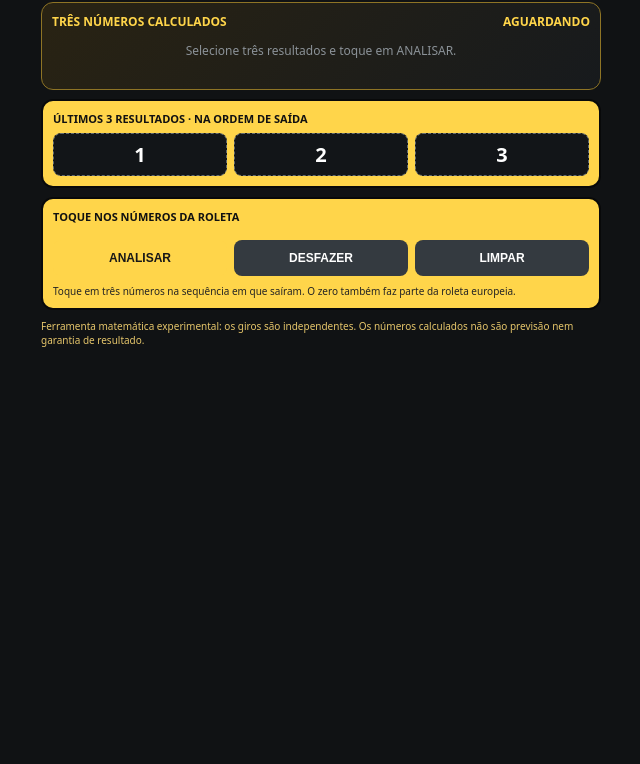
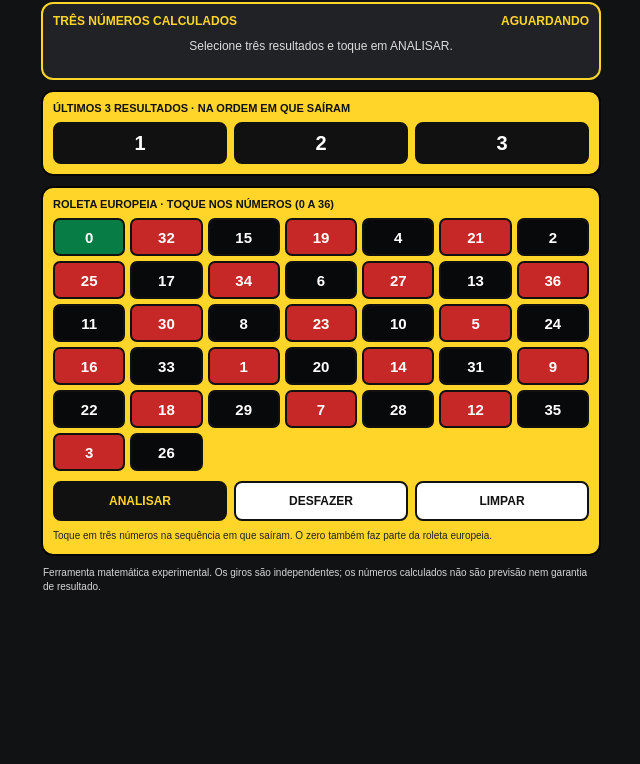
Before and after one commit to andreccardosso/roleta-europeia., a plain HTML site: page index.html in a window 1280 px wide. Shown: the part 36-800 px from the top of the page, without its empty margins (319-959 px from the left). Drawn offline with Linux system fonts and the light colour scheme.

Commit message:
Corrigir grade visível e interação do painel da roleta

```diff
--- a/index.html
+++ b/index.html
@@ -1,42 +1,140 @@
 <!doctype html>
 <html lang="pt-BR">
 <head>
-<meta charset="utf-8"><meta name="viewport" content="width=device-width,initial-scale=1,maximum-scale=1,user-scalable=no">
-<meta name="theme-color" content="#101214"><meta name="description" content="Painel compacto de análise de deslocamento na roleta europeia.">
-<title>Roleta Europeia • Deslocamento</title>
+<meta charset="utf-8">
+<meta name="viewport" content="width=device-width,initial-scale=1,viewport-fit=cover">
+<meta name="theme-color" content="#101214">
+<title>Roleta Europeia - Painel de Deslocamento</title>
 <style>
-:root{color-scheme:dark;--bg:#101214;--panel:#1b1f22;--muted:#9aa3aa;--gold:#ffd54a;--green:#087c45;--red:#c62828;--black:#17191c}
-*{box-sizing:border-box}body{margin:0;background:var(--bg);color:#f6f7f8;font:14px system-ui,-apple-system,Segoe UI,Roboto,sans-serif;padding:10px}
-main{max-width:560px;margin:auto}.top{display:flex;align-items:center;justify-content:space-between;margin-bottom:8px}.brand{font-weight:900;letter-spacing:.8px;font-size:15px}.brand span{color:var(--gold)}.tag{font-size:10px;color:var(--muted)}
-.result{background:linear-gradient(135deg,#292313,#171a1d);border:1px solid #8e7425;border-radius:12px;padding:10px;margin-bottom:9px}.result-head{display:flex;justify-content:space-between;align-items:center;color:var(--gold);font-weight:800;font-size:12px}.numbers{display:flex;gap:8px;margin-top:8px}.out{flex:1;min-width:0;text-align:center;border-radius:9px;padding:8px 2px;background:#282c30;border:1px solid #444}.out b{display:block;font-size:25px;line-height:1.2}.out small{font-size:9px;color:#c5cbd0}.empty{color:#8b9298;font-size:12px;padding:12px 2px;text-align:center}
-.panel{background:var(--gold);border:2px solid #08090a;border-radius:12px;padding:10px;margin-bottom:9px;color:#111}.label{font-size:11px;color:#111;font-weight:900;margin-bottom:7px}.panel .hint{color:#242424}.slots{display:flex;gap:7px}.slot{flex:1;border:1px dashed #626b72;border-radius:8px;min-height:43px;display:flex;align-items:center;justify-content:center;font-weight:800;font-size:20px;color:#fff;background:#121518}.slot.filled{border-style:solid;border-color:#b99530}
-.grid{display:grid;grid-template-columns:repeat(7,minmax(0,1fr));gap:5px}.num{border:0;border-radius:7px;min-height:34px;color:#fff;font-weight:800;font-size:14px;background:#222;cursor:pointer}.num.red{background:var(--red)}.num.black{background:#08090a;border:1px solid #444}.num.green{background:var(--green)}.num:active{transform:scale(.95)}.num:disabled{opacity:.3}.num.selected{outline:2px solid var(--gold);outline-offset:1px;box-shadow:0 0 10px #ffd54a66}
-.actions{display:flex;gap:7px;margin-top:9px}.btn{flex:1;border:0;border-radius:8px;padding:11px 8px;font-weight:900;font-size:12px;cursor:pointer}.primary{background:var(--gold);color:#171717}.secondary{background:#343a40;color:#fff}.hint{font-size:10px;color:var(--muted);line-height:1.4;margin-top:8px}.detail{font-size:11px;color:#d3d8dc;margin-top:8px;line-height:1.5}.warning{color:#e6c66b}
-@media(max-width:350px){body{padding:6px}.panel{padding:8px}.grid{gap:4px}.num{min-height:30px;font-size:12px}.out b{font-size:21px}.brand{font-size:13px}}
-</style></head>
-<body><main>
-<header class="top"><div class="brand">ROULETTE <span>EUROPEAN</span></div><div class="tag">PAINEL DE DESLOCAMENTO</div></header>
-<section class="result"><div class="result-head"><span>TRÊS NÚMEROS CALCULADOS</span><span id="status">AGUARDANDO</span></div><div id="outputs" class="empty">Selecione três resultados e toque em ANALISAR.</div><div id="detail" class="detail" aria-live="polite"></div></section>
-<section class="panel"><div class="label">ÚLTIMOS 3 RESULTADOS · NA ORDEM DE SAÍDA</div><div class="slots" id="slots"><div class="slot">1</div><div class="slot">2</div><div class="slot">3</div></div></section>
-<section class="panel"><div class="label">TOQUE NOS NÚMEROS DA ROLETA</div><div class="grid" id="grid"></div><div class="actions"><button class="btn primary" id="analyze">ANALISAR</button><button class="btn secondary" id="undo">DESFAZER</button><button class="btn secondary" id="clear">LIMPAR</button></div><div class="hint">Toque em três números na sequência em que saíram. O zero também faz parte da roleta europeia.</div></section>
-<div class="hint warning">Ferramenta matemática experimental: os giros são independentes. Os números calculados não são previsão nem garantia de resultado.</div>
+:root{--yellow:#ffd52a;--black:#08090b;--red:#c62828;--green:#087c45}
+*{box-sizing:border-box}
+body{margin:0;padding:10px;background:#101214;color:#fff;font:14px Arial,system-ui,sans-serif}
+main{max-width:560px;margin:auto}
+header{display:flex;justify-content:space-between;align-items:center;margin:2px 0 10px;font-weight:900}
+header strong{color:var(--yellow);letter-spacing:.5px}
+header small{font-size:10px;color:#c7c7c7}
+.result{background:#202226;border:2px solid var(--yellow);border-radius:12px;padding:10px;margin-bottom:10px}
+.result-title{display:flex;justify-content:space-between;gap:8px;color:var(--yellow);font-weight:900;font-size:12px}
+.outputs{display:flex;gap:8px;margin-top:9px}
+.output{flex:1;text-align:center;background:#101214;border:1px solid #555;border-radius:8px;padding:7px}
+.output small{display:block;color:#ddd;font-size:10px}
+.output b{font-size:25px}
+.empty{padding:11px 2px;color:#ddd;text-align:center;font-size:12px}
+.panel{background:var(--yellow);color:#111;border:2px solid #050505;border-radius:12px;padding:10px;margin-bottom:10px}
+.label{font-size:11px;font-weight:900;margin-bottom:8px}
+.slots{display:flex;gap:7px}
+.slot{flex:1;min-height:42px;display:grid;place-items:center;background:#111;color:white;border:2px solid #111;border-radius:8px;font-weight:900;font-size:20px}
+.slot.filled{border-color:white}
+.grid{display:grid;grid-template-columns:repeat(7,minmax(0,1fr));gap:5px}
+.num{min-width:0;min-height:38px;border:2px solid #111;border-radius:7px;color:white;font-size:15px;font-weight:900}
+.num.red{background:var(--red)}
+.num.black{background:#08090b}
+.num.green{background:var(--green)}
+.num.selected{outline:3px solid white;outline-offset:1px}
+.num:disabled{opacity:.45}
+.actions{display:flex;gap:7px;margin-top:10px}
+.btn{flex:1;border:2px solid #111;border-radius:8px;padding:11px 4px;font-weight:900;font-size:12px}
+.analyze{background:#111;color:var(--yellow)}
+.other{background:#fff;color:#111}
+.hint{font-size:10px;line-height:1.45;margin-top:8px;color:#222}
+.footer{color:#d7d7d7;font-size:10px;line-height:1.4;margin:4px 2px}
+@media(max-width:360px){body{padding:6px}.num{min-height:33px;font-size:13px}.panel{padding:8px}.grid{gap:4px}}
+</style>
+</head>
+<body>
+<main>
+<header><div>ROULETTE <strong>EUROPEAN</strong></div><small>PAINEL DE DESLOCAMENTO</small></header>
+<section class="result">
+ <div class="result-title"><span>TRÊS NÚMEROS CALCULADOS</span><span id="status">AGUARDANDO</span></div>
+ <div id="outputs" class="empty">Selecione três resultados e toque em ANALISAR.</div>
+ <div id="detail" class="footer" aria-live="polite"></div>
+</section>
+<section class="panel">
+ <div class="label">ÚLTIMOS 3 RESULTADOS · NA ORDEM EM QUE SAÍRAM</div>
+ <div class="slots" id="slots"><div class="slot">1</div><div class="slot">2</div><div class="slot">3</div></div>
+</section>
+<section class="panel">
+ <div class="label">ROLETA EUROPEIA · TOQUE NOS NÚMEROS (0 A 36)</div>
+ <div class="grid" id="grid">
+  <button type="button" class="num green" data-n="0">0</button>
+  <button type="button" class="num red" data-n="32">32</button>
+  <button type="button" class="num black" data-n="15">15</button>
+  <button type="button" class="num red" data-n="19">19</button>
+  <button type="button" class="num black" data-n="4">4</button>
+  <button type="button" class="num red" data-n="21">21</button>
+  <button type="button" class="num black" data-n="2">2</button>
+  <button type="button" class="num red" data-n="25">25</button>
+  <button type="button" class="num black" data-n="17">17</button>
+  <button type="button" class="num red" data-n="34">34</button>
+  <button type="button" class="num black" data-n="6">6</button>
+  <button type="button" class="num red" data-n="27">27</button>
+  <button type="button" class="num black" data-n="13">13</button>
+  <button type="button" class="num red" data-n="36">36</button>
+  <button type="button" class="num black" data-n="11">11</button>
+  <button type="button" class="num red" data-n="30">30</button>
+  <button type="button" class="num black" data-n="8">8</button>
+  <button type="button" class="num red" data-n="23">23</button>
+  <button type="button" class="num black" data-n="10">10</button>
+  <button type="button" class="num red" data-n="5">5</button>
+  <button type="button" class="num black" data-n="24">24</button>
+  <button type="button" class="num red" data-n="16">16</button>
+  <button type="button" class="num black" data-n="33">33</button>
+  <button type="button" class="num red" data-n="1">1</button>
+  <button type="button" class="num black" data-n="20">20</button>
+  <button type="button" class="num red" data-n="14">14</button>
+  <button type="button" class="num black" data-n="31">31</button>
+  <button type="button" class="num red" data-n="9">9</button>
+  <button type="button" class="num black" data-n="22">22</button>
+  <button type="button" class="num red" data-n="18">18</button>
+  <button type="button" class="num black" data-n="29">29</button>
+  <button type="button" class="num red" data-n="7">7</button>
+  <button type="button" class="num black" data-n="28">28</button>
+  <button type="button" class="num red" data-n="12">12</button>
+  <button type="button" class="num black" data-n="35">35</button>
+  <button type="button" class="num red" data-n="3">3</button>
+  <button type="button" class="num black" data-n="26">26</button>
+ </div>
+ <div class="actions">
+  <button class="btn analyze" id="analyze" type="button">ANALISAR</button>
+  <button class="btn other" id="undo" type="button">DESFAZER</button>
+  <button class="btn other" id="clear" type="button">LIMPAR</button>
+ </div>
+ <div class="hint">Toque em três números na sequência em que saíram. O zero também faz parte da roleta europeia.</div>
+</section>
+<div class="footer">Ferramenta matemática experimental. Os giros são independentes; os números calculados não são previsão nem garantia de resultado.</div>
 </main>
 <script>
+(function(){
+'use strict';
 const wheel=[0,32,15,19,4,21,2,25,17,34,6,27,13,36,11,30,8,23,10,5,24,16,33,1,20,14,31,9,22,18,29,7,28,12,35,3,26];
 const reds=new Set([1,3,5,7,9,12,14,16,18,19,21,23,25,27,30,32,34,36]);
+const grid=document.getElementById('grid'),slots=document.getElementById('slots');
+const outputs=document.getElementById('outputs'),status=document.getElementById('status'),detail=document.getElementById('detail');
 let picks=[];
-const grid=document.getElementById('grid'),slots=document.getElementById('slots');
-const colorClass=n=>n===0?'green':reds.has(n)?'red':'black';
-wheel.forEach(n=>{const b=document.createElement('button');b.className='num '+colorClass(n);b.textContent=n;b.type='button';b.dataset.n=n;b.addEventListener('click',()=>{if(picks.length>=3)return;picks.push(n);render();});grid.appendChild(b)});
-function render(){slots.innerHTML='';for(let i=0;i<3;i++){const d=document.createElement('div');d.className='slot'+(picks[i]!==undefined?' filled':'');d.textContent=picks[i]!==undefined?picks[i]:String(i+1);slots.appendChild(d)}
-grid.querySelectorAll('button').forEach(b=>{const n=Number(b.dataset.n);b.disabled=picks.length>=3&&!picks.includes(n);b.classList.toggle('selected',picks.includes(n));});}
-function signed(a,b){let d=(wheel.indexOf(b)-wheel.indexOf(a)+37)%37;if(d>18)d-=37;return d}
-document.getElementById('analyze').addEventListener('click',()=>{if(picks.length!==3){document.getElementById('status').textContent='FALTAM NÚMEROS';document.getElementById('detail').textContent='Selecione exatamente três resultados.';return}
-const d1=signed(picks[0],picks[1]),d2=signed(picks[1],picks[2]);const step=Math.round((d1+d2)/2);let idx=wheel.indexOf(picks[2]);const predicted=[];for(let i=0;i<3;i++){idx=(idx+step+37)%37;predicted.push(wheel[idx]);}
-document.getElementById('status').textContent='ANÁLISE CONCLUÍDA';const out=document.getElementById('outputs');out.className='numbers';out.innerHTML='';predicted.forEach((n,i)=>{const d=document.createElement('div');d.className='out';d.innerHTML='<small>OPÇÃO '+(i+1)+'</small><b></b>';d.querySelector('b').textContent=n;d.querySelector('b').style.color=n===0?'#48df9b':reds.has(n)?'#ff7777':'#fff';out.appendChild(d)});
-document.getElementById('detail').textContent='Deslocamentos físicos: '+d1+' e '+d2+' casas. Passo médio arredondado: '+step+' casa(s). Cálculo aplicado a partir do terceiro resultado ('+picks[2]+').'; não representa probabilidade maior de acerto.';
+function render(){
+ slots.replaceChildren();
+ for(let i=0;i<3;i++){const d=document.createElement('div');d.className='slot'+(picks[i]!==undefined?' filled':'');d.textContent=picks[i]!==undefined?String(picks[i]):String(i+1);slots.appendChild(d);}
+ grid.querySelectorAll('.num').forEach(b=>{const n=Number(b.dataset.n);b.disabled=picks.length>=3&&!picks.includes(n);b.classList.toggle('selected',picks.includes(n));});
+}
+grid.addEventListener('click',e=>{
+ const b=e.target.closest('button[data-n]');
+ if(!b||picks.length>=3)return;
+ picks.push(Number(b.dataset.n));status.textContent='3 RESULTADOS: '+picks.length+'/3';detail.textContent='';render();
 });
-document.getElementById('undo').addEventListener('click',()=>{picks.pop();render();});
-document.getElementById('clear').addEventListener('click',()=>{picks=[];render();document.getElementById('status').textContent='AGUARDANDO';document.getElementById('outputs').className='empty';document.getElementById('outputs').textContent='Selecione três resultados e toque em ANALISAR.';document.getElementById('detail').textContent='';});
+function signed(a,b){let d=(wheel.indexOf(b)-wheel.indexOf(a)+37)%37;if(d>18)d-=37;return d;}
+document.getElementById('analyze').addEventListener('click',()=>{
+ if(picks.length!==3){status.textContent='FALTAM NÚMEROS';detail.textContent='Selecione exatamente três resultados antes de analisar.';return;}
+ const d1=signed(picks[0],picks[1]),d2=signed(picks[1],picks[2]),step=Math.round((d1+d2)/2);
+ let idx=wheel.indexOf(picks[2]);const result=[];
+ for(let i=0;i<3;i++){idx=(idx+step+37)%37;result.push(wheel[idx]);}
+ status.textContent='ANÁLISE CONCLUÍDA';outputs.className='outputs';outputs.replaceChildren();
+ result.forEach((n,i)=>{const box=document.createElement('div');box.className='output';const small=document.createElement('small');small.textContent='OPÇÃO '+(i+1);const strong=document.createElement('b');strong.textContent=String(n);strong.style.color=n===0?'#42df91':reds.has(n)?'#ff7777':'#fff';box.append(small,strong);outputs.appendChild(box);});
+ detail.textContent='Deslocamentos: '+d1+' e '+d2+' casas. Passo médio: '+step+'. Cálculo matemático, não previsão.';
+});
+document.getElementById('undo').addEventListener('click',()=>{picks.pop();status.textContent='AGUARDANDO';detail.textContent='';render();});
+document.getElementById('clear').addEventListener('click',()=>{picks=[];status.textContent='AGUARDANDO';outputs.className='empty';outputs.textContent='Selecione três resultados e toque em ANALISAR.';detail.textContent='';render();});
 render();
-</script></body></html>
+})();
+</script>
+</body>
+</html>
```
